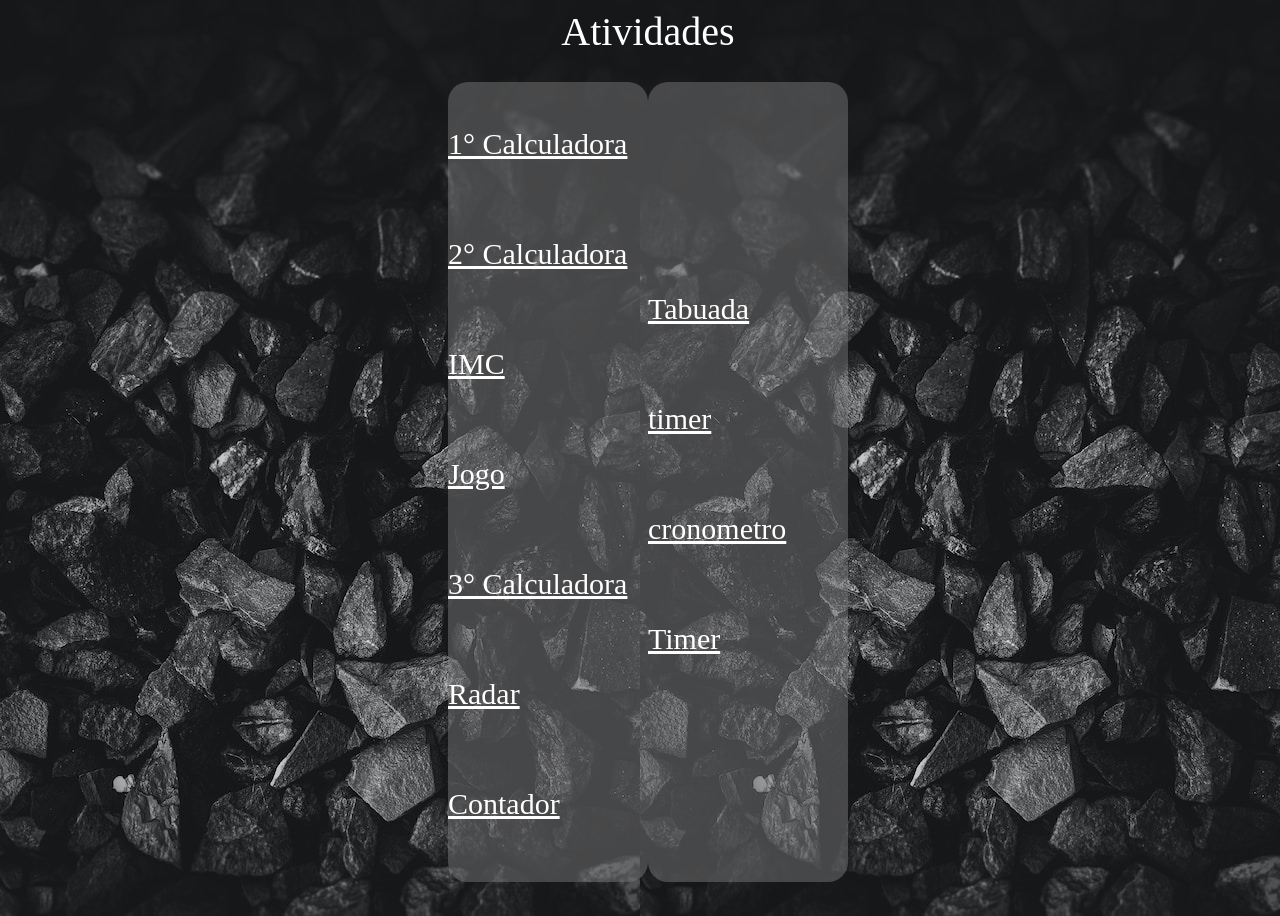
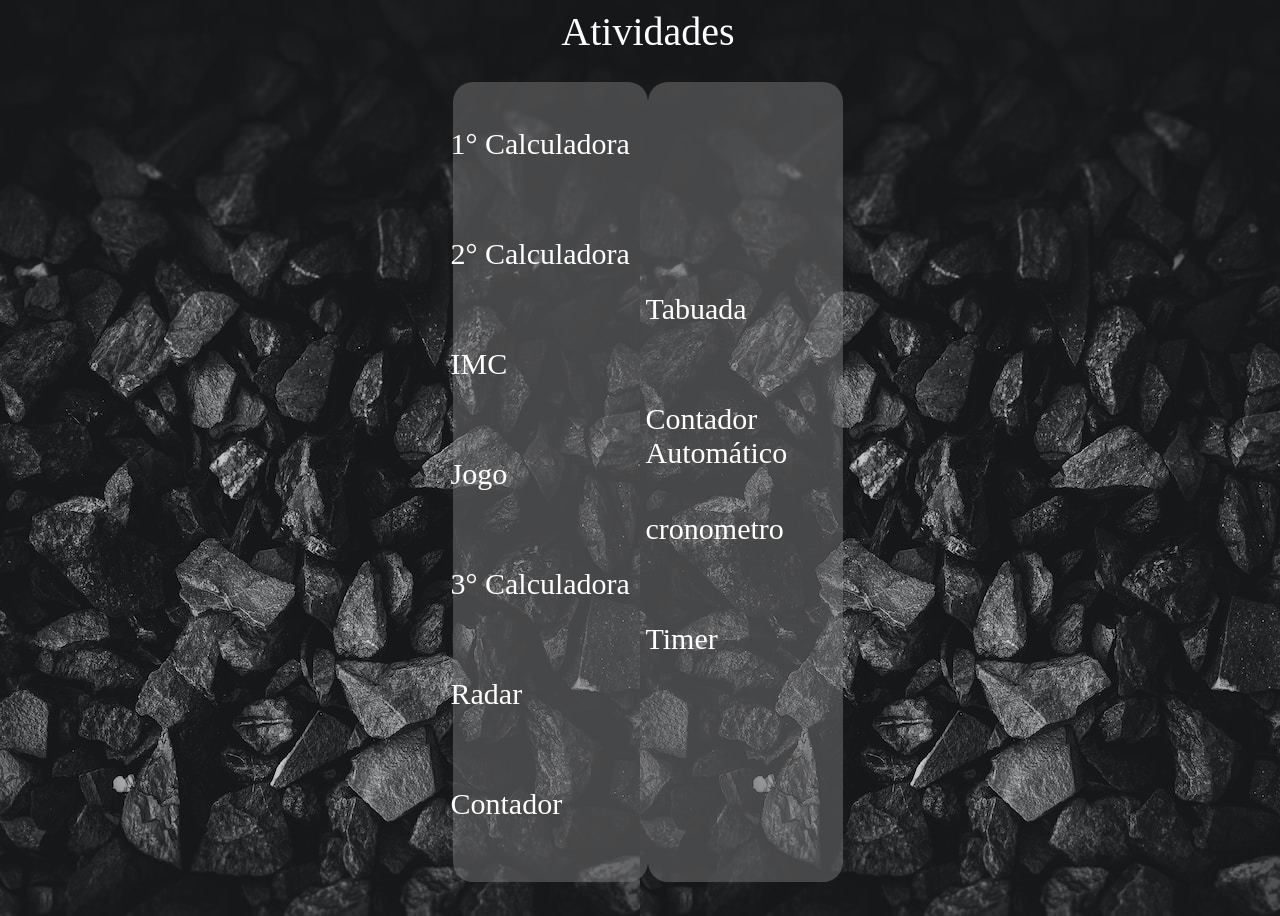
Before and after one commit to Rafael-Marcio/Projeto, a PHP site: page / in a window 1280 px wide. Run offline with PHP 8.4, Linux system fonts and the light colour scheme.

Commit message:
rafael-marcio

```diff
--- a/atividades/CSS/index.css
+++ b/atividades/CSS/index.css
@@ -15,9 +15,10 @@ a{
     color: black;
     margin: 30px;
     color: white;
+    text-decoration: none;
 }
 .box{
-    width: 200px;
+    width: 195px;
     height: 800px;
     display: flex;
     flex-direction: column;
--- a/atividades/index.html
+++ b/atividades/index.html
@@ -22,7 +22,7 @@
         </div>
         <div class="box">
             <a href="index9.html">Tabuada</a>
-            <a href="index10.html">timer</a>
+            <a href="index10.html">Contador Automático</a>
             <a href="index11.html">cronometro</a>
             <a href="index12.html">Timer</a>
         </div>
```
